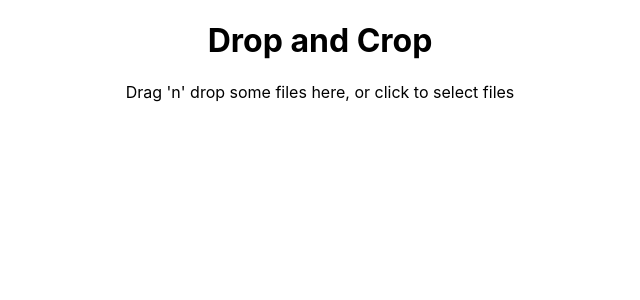
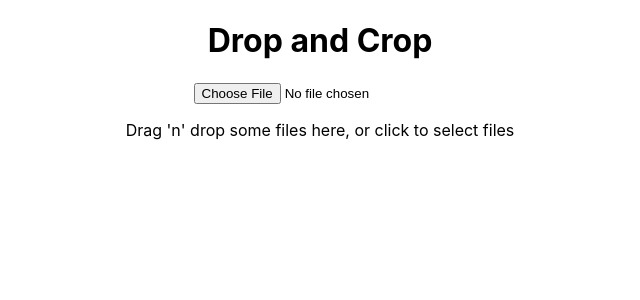
Before and after one commit to Li-m-dev/pic-drop-crop, a React (Create React App) app: page / in a window 1280 px wide. Shown: the top 300 px of the page, without its empty margins (320-960 px from the left). Built offline with nearby package versions, Linux system fonts and the light colour scheme.

Commit message:
input type file

```diff
--- a/src/ImgDropAndCrop.js
+++ b/src/ImgDropAndCrop.js
@@ -21,7 +21,7 @@ class ImgDropAndCrop extends Component {
   constructor(props) {
     super(props);
     this.imagePreviewCanvasRef = React.createRef();
-    // this.fileInputRef = React.createRef();
+    this.fileInputRef = React.createRef();
     this.state = {
       imgSrc: null,
       imgSrcExt: null,
@@ -130,47 +130,47 @@ class ImgDropAndCrop extends Component {
     });
   };
 
-  // handleFileSelect = e => {
-  //   console.log(e);
-  //   const files = e.target;
-  //   if (files && files.length > 0) {
-  //     const isVerified = this.verifyFile(files);
-  //     if (isVerified) {
-  //       //imageBase64Data
-  //       const currentFile = files[0];
-  //       const myFileReader = new FileReader();
-  //       myFileReader.addEventListener(
-  //         "load",
-  //         () => {
-  //           // console.log(myFileReader.result);
-  //           const myResult = myFileReader.result;
-  //           this.setState({
-  //             imgSrc: myResult,
-  //             imgSrcExt: extractImageFileExtensionFromBase64(myResult)
-  //           });
-  //         },
-  //         false
-  //       );
-  //       myFileReader.readAsDataURL(currentFile);
-  //     }
-  //   }
-  // };
+  handleFileSelect = e => {
+    console.log(e);
+    const files = e.target;
+    if (files && files.length > 0) {
+      const isVerified = this.verifyFile(files);
+      if (isVerified) {
+        //imageBase64Data
+        const currentFile = files[0];
+        const myFileReader = new FileReader();
+        myFileReader.addEventListener(
+          "load",
+          () => {
+            // console.log(myFileReader.result);
+            const myResult = myFileReader.result;
+            this.setState({
+              imgSrc: myResult,
+              imgSrcExt: extractImageFileExtensionFromBase64(myResult)
+            });
+          },
+          false
+        );
+        myFileReader.readAsDataURL(currentFile);
+      }
+    }
+  };
   render() {
     const { imgSrc } = this.state;
     return (
       <div>
         <h1>Drop and Crop</h1>
-        {/* <input
+        <input
           ref={this.fileInputRef}
           type="file"
           multiple={false}
           accept={acceptedFiletypes}
           onChange={this.handleFileSelect}
-        /> */}
+        />
         {imgSrc !== null ? (
           <div>
-            {/* {imgSrc}
-            <img src={imgSrc} alt="previewImg" /> */}
+            {imgSrc}
+            <img src={imgSrc} alt="previewImg" />
             <ReactCrop
               src={imgSrc}
               crop={this.state.crop}
```
